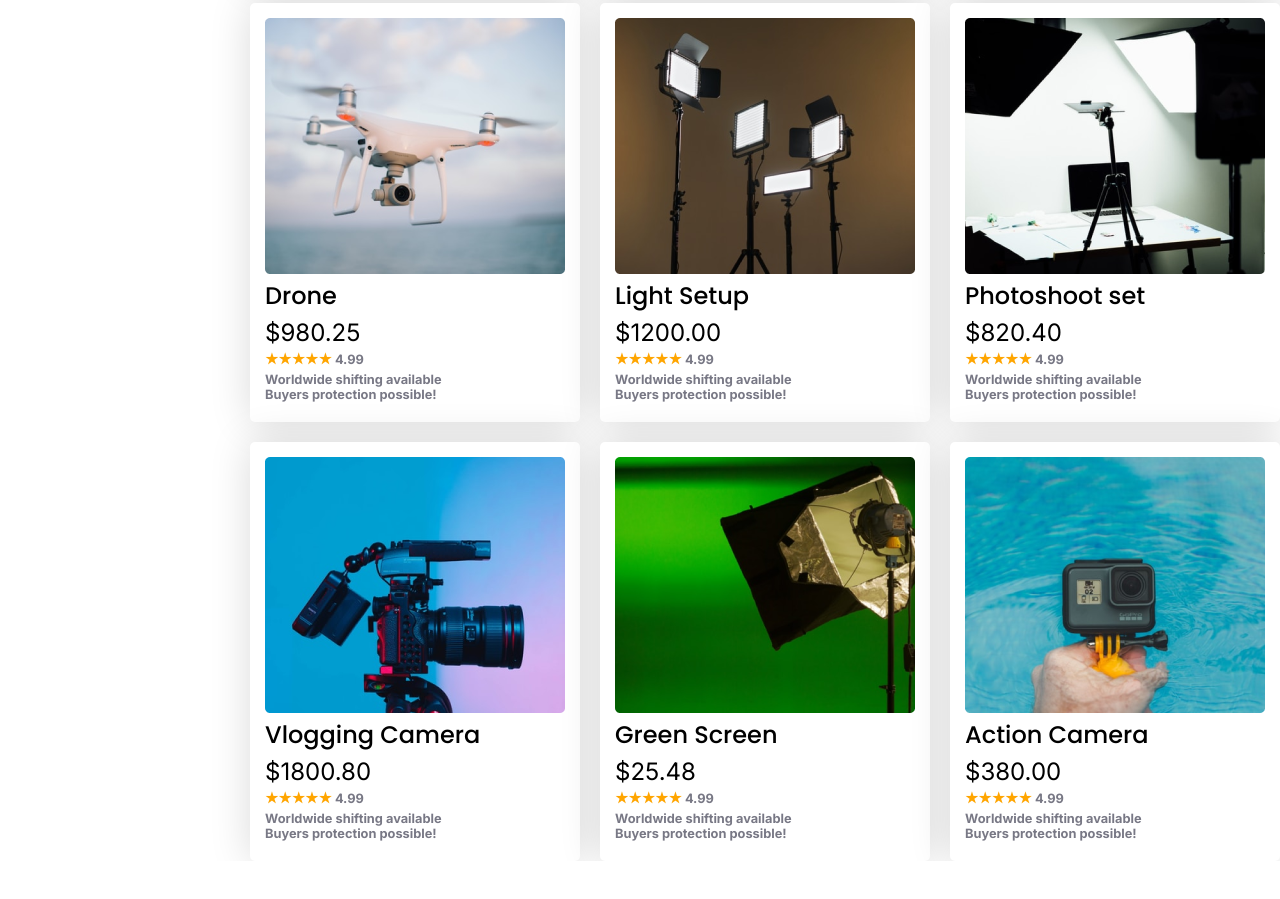
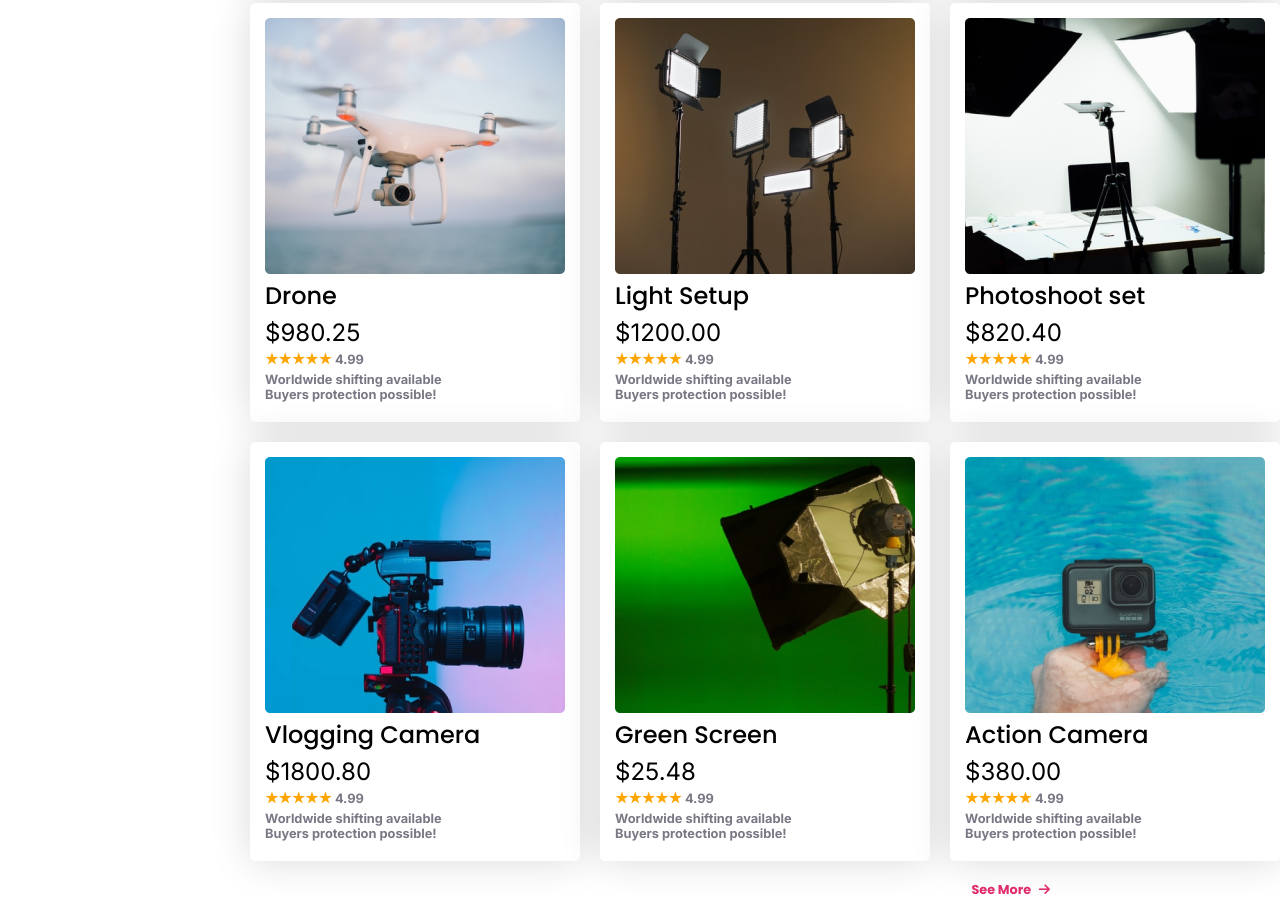
Before and after one commit to imrannhossain/influencer-gear, a plain HTML site: page index.html in a window 1280 px wide. Shown: the part 1281-2180 px from the top of the page. Before the commit the page ends 2142 px from the top, so only its background shows below. Drawn offline with Linux system fonts and the light colour scheme.

Commit message:
added section product

```diff
--- a/index.html
+++ b/index.html
@@ -31,7 +31,8 @@
             <div class="Journey-content">
                 <h3>Start your Journey as <br>
                     Influencer</h3>
-                <p>Lorem ipsum dolor sit amet, consectetur adipiscing elit. Sem <br> vestibulum sed scelerisque eros. Lectus
+                <p>Lorem ipsum dolor sit amet, consectetur adipiscing elit. Sem <br> vestibulum sed scelerisque eros.
+                    Lectus
                     faucibus.</p>
                 <button class="primary-btn">
                     Preebook now <i class="fa-solid fa-arrow-right icon"></i></button>
@@ -45,6 +46,8 @@
 
     <main>
         <section class="sponsor">
+
+
 
             <div class="sponsor-img">
 
@@ -62,6 +65,8 @@
 
         <section class="products">
 
+            <div class="sponsor-content">
+
                 <div class="product-card">
                     <img src="images/tripod.png" alt="Flex Tripod">
 
@@ -70,7 +75,8 @@
                     <h5>$50.48</h5>
 
                     <p> <span class="stars">★★★★★</span>
-            <span class="rating">4.99</span></p>
+                        <span class="rating">4.99</span>
+                    </p>
 
                     <p>Worldwide shifting available<br>
                         Buyers protection possible!</p>
@@ -83,7 +89,8 @@
                     <h5>$120.25</h5>
 
                     <p> <span class="stars">★★★★★</span>
-            <span class="rating">4.99</span></p>
+                        <span class="rating">4.99</span>
+                    </p>
 
                     <p>Worldwide shifting available<br>
                         Buyers protection possible!</p>
@@ -96,7 +103,8 @@
                     <h5>$100.00</h5>
 
                     <p> <span class="stars">★★★★★</span>
-            <span class="rating">4.99</span></p>
+                        <span class="rating">4.99</span>
+                    </p>
 
                     <p>Worldwide shifting available<br>
                         Buyers protection possible!</p>
@@ -109,7 +117,8 @@
                     <h5>$980.25</h5>
 
                     <p> <span class="stars">★★★★★</span>
-            <span class="rating">4.99</span></p>
+                        <span class="rating">4.99</span>
+                    </p>
 
                     <p>Worldwide shifting available<br>
                         Buyers protection possible!</p>
@@ -122,7 +131,8 @@
                     <h5>$1200.00</h5>
 
                     <p> <span class="stars">★★★★★</span>
-            <span class="rating">4.99</span></p>
+                        <span class="rating">4.99</span>
+                    </p>
 
                     <p>Worldwide shifting available<br>
                         Buyers protection possible!</p>
@@ -135,7 +145,8 @@
                     <h5>$820.40</h5>
 
                     <p> <span class="stars">★★★★★</span>
-            <span class="rating">4.99</span></p>
+                        <span class="rating">4.99</span>
+                    </p>
 
                     <p>Worldwide shifting available<br>
                         Buyers protection possible!</p>
@@ -148,7 +159,8 @@
                     <h5>$1800.80</h5>
 
                     <p> <span class="stars">★★★★★</span>
-            <span class="rating">4.99</span></p>
+                        <span class="rating">4.99</span>
+                    </p>
 
                     <p>Worldwide shifting available<br>
                         Buyers protection possible!</p>
@@ -161,7 +173,8 @@
                     <h5>$25.48</h5>
 
                     <p> <span class="stars">★★★★★</span>
-            <span class="rating">4.99</span></p>
+                        <span class="rating">4.99</span>
+                    </p>
 
                     <p>Worldwide shifting available<br>
                         Buyers protection possible!</p>
@@ -174,15 +187,20 @@
                     <h5>$380.00</h5>
 
                     <p> <span class="stars">★★★★★</span>
-            <span class="rating">4.99</span></p>
+                        <span class="rating">4.99</span>
+                    </p>
 
                     <p>Worldwide shifting available<br>
                         Buyers protection possible!</p>
                 </div>
+            </div>
+            <div class="btn">
 
-
+                <button class="pro-btn">See More <i class="fa-solid fa-arrow-right icon"></i></button>
+            </div>
 
         </section>
+
     </main>
 </body>
 
--- a/style/influencer.css
+++ b/style/influencer.css
@@ -138,20 +138,21 @@
 }
 
 .product-card {
-    max-width: 329px;
     border-radius: 5px;
     box-shadow: 0px 0px 40px 0px rgba(0, 0, 0, 0.15);
     background: rgb(255, 255, 255);
     padding: 15px;
 }
 
-.products {
+
+.sponsor-content {
     margin-top: 80px;
     display: grid;
     grid-template-columns: repeat(3, 1fr);
     place-items: center;
     gap: 20px;
     padding: 0 250px;
+
 }
 
 .product-card>h2 {
@@ -185,6 +186,25 @@
 
     color: orange;
 
+}
+
+.pro-btn {
+    color: var(--btn-backgroud);
+    font-family: var(--font-family);
+    font-size: 0.8rem;
+    font-weight: 700;
+    border: none;
+    background: none;
+
+
+}
+
+.btn {
+
+    display: flex;
+    margin-top: 20px;
+    justify-content: flex-end;
+    margin-right: 230px;
 }
 
 
@@ -251,8 +271,9 @@
         grid-template-columns: repeat(1, 1fr);
         place-items: center;
     }
-    .products{
-        grid-template-columns: repeat(1,1fr);
+
+    .products {
+        grid-template-columns: repeat(1, 1fr);
         justify-content: center;
 
     }
```
Lines whose indentation alone changed are shown as unchanged.
